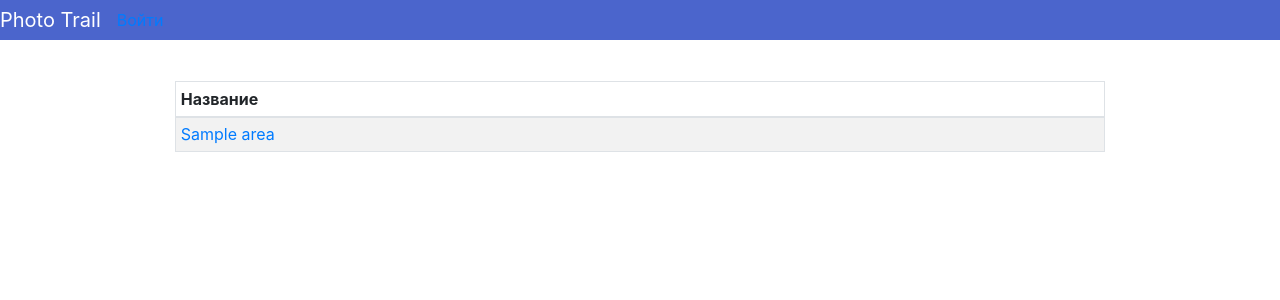
After one commit to ggguser/photo_trail, a Flask app: template app/templates/country.html in a window 1280 px wide. The commit adds this page. Shown: the top 300 px of the page. Run offline with Flask 2, Linux system fonts and the light colour scheme; tables that the repository leaves empty hold one stand-in row (values such as "Sample post"); the template is opened without the code that fills it: values that come from a table or form of the project are taken from there, most other values are stand-ins (such as "Sample title", 1, 10 or a date in 2020); some libraries are stand-ins or nearby versions.

Commit message:
Added countries and areas pages and import functionality

```diff
--- a/app/routes.py
+++ b/app/routes.py
@@ -134,10 +134,8 @@ def upload():
         size = (400, 400)
 
         photo.uuid = str(uuid4())
-        photo.filename = secure_filename(photo.uuid + '.jpg')
-        photo.thumbnail = secure_filename(photo.uuid + '_thumbnail.jpg')
-        photo_path = os.path.join(app.config['IMAGE_DIR'], photo.filename)
-        thumbnail_path = os.path.join(app.config['IMAGE_DIR'], photo.thumbnail)
+        photo_path = os.path.join(app.config['IMAGE_DIR'], photo.filename())
+        thumbnail_path = os.path.join(app.config['IMAGE_DIR'], photo.thumbnail())
         form.photo.data.save(photo_path)
 
         photo.original_filename = form.photo.data.filename[:50]
@@ -145,6 +143,7 @@ def upload():
         exif_data = get_exif_data(photo_path)
         photo.datetime = get_exif_datetime(exif_data)
         photo.lat, photo.lng = get_exif_location(exif_data)
+        photo.error = None
 
         if not photo.lat or not photo.lng:
             photo.error = 'no_coordinates'
@@ -156,16 +155,16 @@ def upload():
 
             if not country:
                 photo.error = 'unsupported_country'
-                photo.country = get_country_name(geocoder_info)
+                # photo.country = get_country_name(geocoder_info)
             else:
                 photo.country_id = country.id
-                photo.country = country.name
+                # photo.country = country.name
                 geocoder_area_name = get_area_name(geocoder_info)
                 area_id = get_area_id(country.areas, geocoder_area_name)
                 area = Area.query.filter_by(id=area_id).first()
                 photo.area_id = area.id
-                photo.area_iso = area.iso
-                photo.area = area.name
+                # photo.area_iso = area.iso
+                # photo.area = area.name
 
         rotation = get_exif_orientation(exif_data)
         create_thumbnail(photo_path, thumbnail_path, size, rotation)
@@ -185,6 +184,7 @@ def upload():
 
         for photo in photos:
             photo.trail_id = trail.id
+            photo.author = current_user
             db.session.add(photo)
             db.session.commit()
 
@@ -295,15 +295,41 @@ def user(username):
     delete = PhotoEditForm()
 
     user = User.query.filter_by(username=username).first_or_404()
-    trails = Trail.query.filter_by(user_id=user.id)
-    areas = []
-    countries = []
+    trails = Trail.query.filter_by(author=user).all()
+    # areas_visited = Photo.query.filter_by(author=user).group_by(Photo.area_id).count()
+
+    countries_data = {x.name: x.areas_count for x in Country.query.all()}
+    # сбор всех регионов в одном словаре
+    # countries_data = {country.name: {area.name: 0 for area in country.areas.all()} for country in Country.query.all()}
+
+
+    countries_visited = {}
     for trail in trails:
         for photo in trail.photos:
-            areas.append(photo.area)
-            countries.append(photo.area)
-    areas = list(set(areas))
-    countries = list(set(countries))
+            if photo.country.name not in countries_visited:
+                countries_visited[photo.country.name] = [photo.area.name]
+            elif photo.area.name not in countries_visited[photo.country.name]:
+                countries_visited[photo.country.name].append(photo.area.name)
+    #
+    # country_areas = {}
+    # for trail in trails:
+    #     for photo in trail.photos:
+    #         country = Country.query.filter_by(iso=photo.country).first()
+    #         for area in country.areas:
+    #             country_areas[country.name] =
+    #         if photo.country not in countries_visited:
+    #             countries_visited[photo.country] = [photo.area]
+    #         elif photo.area not in countries_visited[photo.country]:
+    #             countries_visited[photo.country].append(photo.area)
+
+
+
+
+            # countries.append(photo.country)
+            # areas.append(photo.area)
+    # areas = list(set(areas))
+    # countries = list(set(countries))
+
 
     # Photo.query.filter_by(trail_id=trails.id)
 
@@ -311,7 +337,9 @@ def user(username):
     #     followers, (followers.c.followed_id == Post.user_id)).filter(
     #     followers.c.follower_id == self.id).order_by(
     #     Post.timestamp.desc())
-    return render_template('user.html', user=user, trails=trails, photos=photos, areas=areas, countries=countries, delete=delete)
+    return render_template('user.html', user=user, trails=trails, countries_visited=countries_visited, countries_data=countries_data)
+                           # , photos=photos, areas=areas,
+                           # countries=countries, delete=delete, countries_visited=countries_visited)
 
 
 # @app.route('/create')
@@ -323,3 +351,22 @@ def user(username):
 
 # if __name__ == '__main__':
 #     app.run(port=9873, debug=True)
+
+
+@app.route('/<country_iso>')
+@app.route('/<country_iso>/')
+def country(country_iso):
+    country_iso = country_iso.upper()
+    country = Country.query.filter_by(iso=country_iso).first_or_404()
+    # areas = country.areas.all()
+    return render_template('country.html', country=country)
+
+
+@app.route('/<country_iso>/<area_iso>')
+@app.route('/<country_iso>/<area_iso>/')
+def area(country_iso, area_iso):
+    country_iso = country_iso.upper()
+    area_iso = area_iso.upper()
+    area = Area.query.filter_by(iso=area_iso).first_or_404()
+    photos = Photo.query.filter_by(area=area).all()
+    return render_template('area.html', area=area, country_iso=country_iso, photos=photos)
--- a/app/templates/base.html
+++ b/app/templates/base.html
@@ -8,8 +8,9 @@
 
     <meta http-equiv="X-UA-Compatible" content="ie=edge">
     <link rel="stylesheet" href="{{ url_for('static', filename='gallery.css') }}">
-    <link rel="stylesheet" href="https://stackpath.bootstrapcdn.com/bootstrap/4.3.1/css/bootstrap.min.css"
-          integrity="sha384-ggOyR0iXCbMQv3Xipma34MD+dH/1fQ784/j6cY/iJTQUOhcWr7x9JvoRxT2MZw1T" crossorigin="anonymous">
+    <link rel="stylesheet" href="{{ url_for('static', filename='bootstrap.min.css') }}">
+{#    <link rel="stylesheet" href="https://stackpath.bootstrapcdn.com/bootstrap/4.3.1/css/bootstrap.min.css"#}
+{#          integrity="sha384-ggOyR0iXCbMQv3Xipma34MD+dH/1fQ784/j6cY/iJTQUOhcWr7x9JvoRxT2MZw1T" crossorigin="anonymous">#}
 
 
 
@@ -21,7 +22,6 @@
 
 </head>
 <body>
-
     <nav class="navbar-custom navbar-expand-md fixed-top" role="navigation">
 
 
@@ -35,6 +35,9 @@
             <li class="nav-item">
               <a class="nav-link" href="{{ url_for('upload') }}">Загрузить фото</a>
             </li>
+              <li class="nav-item">
+                  <a class="nav-link" href="{{ url_for('import_country') }}">Список стран</a>
+              </li>
             <li class="nav-item">
               <a class="nav-link" href="{{ url_for('logout') }}">Выйти</a>
             </li>
@@ -44,7 +47,6 @@
         </ul>
       </div>
     </nav>
-
 
     <hr>
     {% with messages = get_flashed_messages() %}
--- /dev/null
+++ b/app/templates/country.html
@@ -0,0 +1,24 @@
+{% extends "base.html" %}
+
+{% block content %}
+
+
+    <div class="container w-75">
+        <table class="table table-bordered table-sm table-striped">
+            <thead>
+            <tr>
+                <th scope="col">Название</th>
+            </tr>
+            </thead>
+            <tbody>
+            {% for area in country.areas %}
+                <tr>
+                    <td><a href="{{ area.iso }}">{{ area.name }}</a></td>
+                </tr>
+            {% endfor %}
+            </tbody>
+        </table>
+    </div>
+
+
+{% endblock %}
--- a/app/templates/import_country.html
+++ b/app/templates/import_country.html
@@ -11,7 +11,7 @@
     {% for country in countries %}
 
         <li class="list-group-item d-flex justify-content-between align-items-center">
-            <a href="{{ country.name }}">{{ country.name }}</a>
+            <a href="{{ url_for('country', country_iso=country.iso) }}">{{ country.name }}</a>
             {% if country.areas_count %}
             <span class="badge badge-primary badge-pill">{{ country.areas_count }}</span>
             {% else %}
--- a/config.py
+++ b/config.py
@@ -12,7 +12,3 @@ class Config(object):
                               'sqlite:///' + os.path.join(basedir, 'phototrail.sqlite')
     SQLALCHEMY_TRACK_MODIFICATIONS = False
     LOG_TO_STDOUT = os.environ.get('LOG_TO_STDOUT')
-
-
-class Messages:
-    pass
--- a/phototrail.py
+++ b/phototrail.py
@@ -1,7 +1,7 @@
 # from app import create_app, db
 from app import app, db
 from app.models import User, Trail, Photo
-from app.routes import *
+from app import routes, models, errors
 
 # app = create_app()
 # db.drop_all(app=create_app())
```
Also changed, not shown: app/templates/area.html (added, +19 -0 lines), timelog.md (+30 -0 lines).
